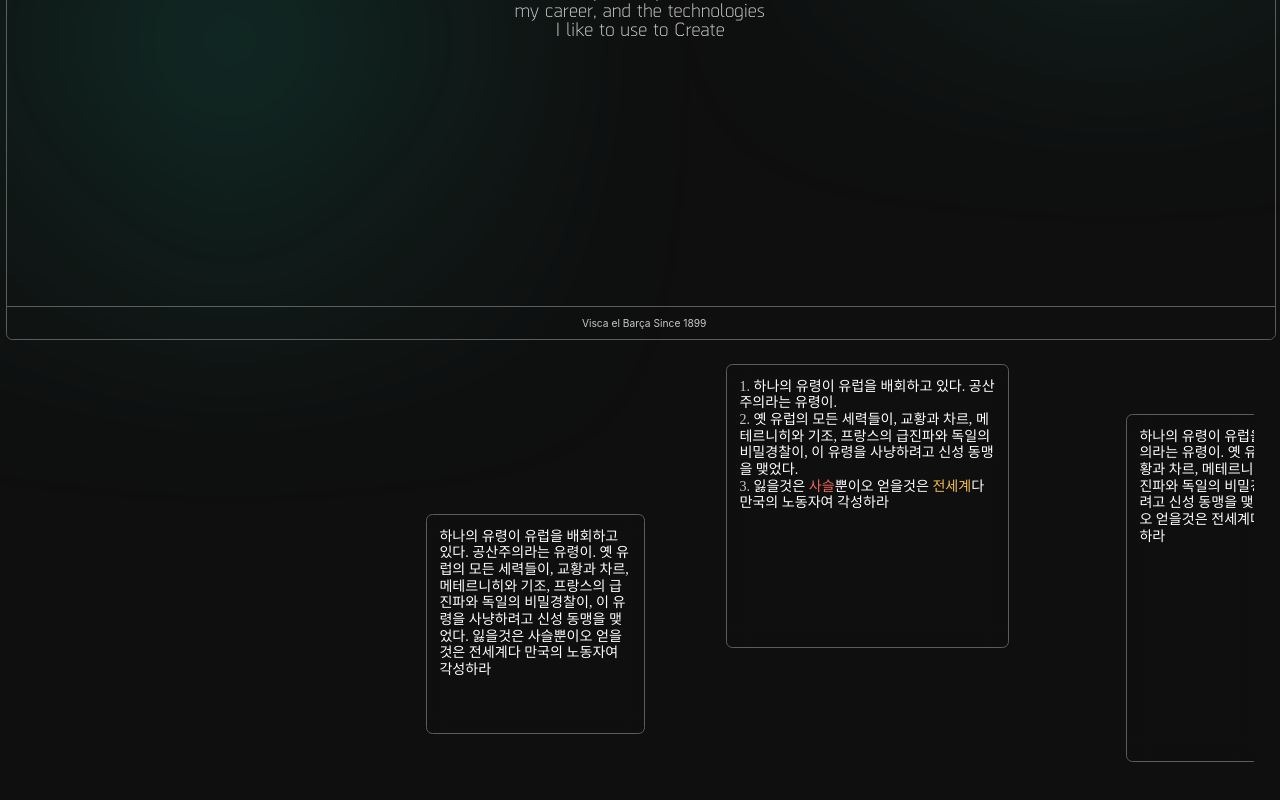
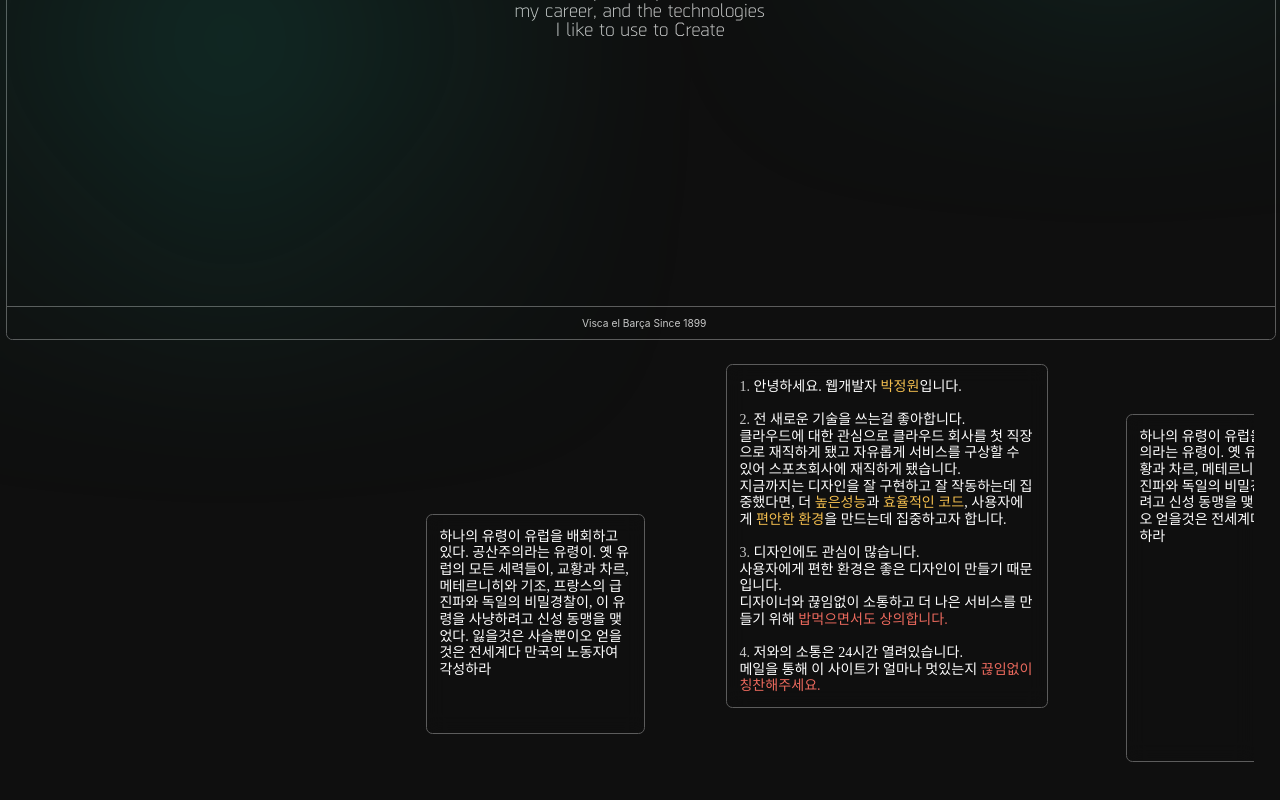
Before and after one commit to ahg0525/portfolio, a React (Vite) app: page /about in a window 1280 px wide. Shown: the part 456-1256 px from the top of the page. Built offline with nearby package versions, Linux system fonts and the light colour scheme; a web font is replaced by a local one.

Commit message:
description add

```diff
--- a/src/components/about/Intro2.tsx
+++ b/src/components/about/Intro2.tsx
@@ -3,7 +3,15 @@ import styled from 'styled-components';
 import { color } from '../../common/colors';
 
 const Intro2 = () => {
-  const ABOUT_STRING = `하나의 유령이 유럽을 배회하고 있다. 공산주의라는 유령이. 옛 유럽의 모든 세력들이, 교황과 차르, 메테르니히와 기조, 프랑스의 급진파와 독일의 비밀경찰이, 이 유령을 사냥하려고 신성 동맹을 맺었다. 잃을것은 사슬뿐이오 얻을것은 전세계다 만국의 노동자여 각성하라`
+  const ABOUT_STRING_1 = `하나의 유령이 유럽을 배회하고 있다. 공산주의라는 유령이. 옛 유럽의 모든 세력들이, 교황과 차르, 메테르니히와 기조, 프랑스의 급진파와 독일의 비밀경찰이, 이 유령을 사냥하려고 신성 동맹을 맺었다. 잃을것은 사슬뿐이오 얻을것은 전세계다 만국의 노동자여 각성하라`
+  const ABOUT_STRING = `
+  새로운 기술을 쓰는걸 좋아합니다.
+  클라우드에 대한 관심으로 클라우드 회사를 첫 직장으로 재직하게 됐고 자유롭게 서비스를 구상할 수 있어 스포츠회사에 재직하게 됐습니다.
+  지금까지는 디자인을 잘 구현하고 잘 작동하는데 집중했다면, 더 높은성능과 효율적인 코드, 사용자에게 편안한 환경을 만드는데 집중하고자 합니다.
+  디자인에도 관심이 많습니다. 사용자에게 편한 환경은 좋은 디자인이 만들기 때문입니다.
+  디자이너와 끊임없이 소통하고 더 나은 서비스를 만들기 위해 밥먹으면서도 상의합니다.
+  저와의 소통은 24시간 열려있습니다.
+  메일을 통해 이 사이트가 얼마나 멋있는지 끊임없이 칭찬해주세요.`
 
   const [positions, setPositions] = useState([
     { x: 1100, y: 70 },
@@ -30,9 +38,8 @@ const Intro2 = () => {
       let newX = clientX - dragStart.x;
       let newY = clientY - dragStart.y;
 
-      // 여기서 각 박스의 크기에 따라 최대 위치를 조정해야 합니다
-      const maxX = containerRect.width - 150; // 가장 큰 박스의 너비
-      const maxY = containerRect.height - 150; // 가장 큰 박스의 높이
+      const maxX = containerRect.width - 150;
+      const maxY = containerRect.height - 150;
 
       newX = Math.max(0, Math.min(newX, maxX));
       newY = Math.max(0, Math.min(newY, maxY));
@@ -77,19 +84,25 @@ const Intro2 = () => {
         style={{ transform: `translate(${positions[0].x}px, ${positions[0].y}px)` }}
         onMouseDown={(e) => handleMouseDown(e, 0)}
       >
-        {ABOUT_STRING}
+        {ABOUT_STRING_1}
       </DraggableBox1>
       <DraggableBox2
         style={{ transform: `translate(${positions[1].x}px, ${positions[1].y}px)` }}
         onMouseDown={(e) => handleMouseDown(e, 1)}
       >
-        {ABOUT_STRING}
+        {ABOUT_STRING_1}
       </DraggableBox2>
       <DraggableBox3
         style={{ transform: `translate(${positions[2].x}px, ${positions[2].y}px)` }}
         onMouseDown={(e) => handleMouseDown(e, 2)}
       >
-        <span className='grey'>1. </span>하나의 유령이 유럽을 배회하고 있다. 공산주의라는 유령이. <br/><span className='grey'>2. </span>옛 유럽의 모든 세력들이, 교황과 차르, 메테르니히와 기조, 프랑스의 급진파와 독일의 비밀경찰이, 이 유령을 사냥하려고 신성 동맹을 맺었다. <br/><span className='grey'>3. </span>잃을것은 <span className='red'>사슬</span>뿐이오 얻을것은 <span className='yellow'>전세계</span>다 만국의 노동자여 각성하라
+        <span className='grey'>1. </span>안녕하세요. 웹개발자 <span className='yellow'>박정원</span>입니다. <br/><br/>
+        <span className='grey'>2. </span>전 새로운 기술을 쓰는걸 좋아합니다. <br/>
+        클라우드에 대한 관심으로 클라우드 회사를 첫 직장으로 재직하게 됐고 자유롭게 서비스를 구상할 수 있어 스포츠회사에 재직하게 됐습니다. <br/>지금까지는 디자인을 잘 구현하고 잘 작동하는데 집중했다면, 더 <span className='yellow'>높은성능</span>과 <span className='yellow'>효율적인 코드</span>, 사용자에게 <span className='yellow'>편안한 환경</span>을 만드는데 집중하고자 합니다.<br/> <br/>
+        <span className='grey'>3. </span>디자인에도 관심이 많습니다. <br/>사용자에게 편한 환경은 좋은 디자인이 만들기 때문입니다. <br/>
+        디자이너와 끊임없이 소통하고 더 나은 서비스를 만들기 위해 <span className='red'>밥먹으면서도 상의합니다.</span> <br/><br/>
+        <span className='grey'>4. </span>저와의 소통은 24시간 열려있습니다. <br/>
+        메일을 통해 이 사이트가 얼마나 멋있는지 <span className='red'>끊임없이 칭찬해주세요.</span>
       </DraggableBox3>
     </Container>
   )
@@ -143,6 +156,6 @@ const DraggableBox2 = styled(DraggableBoxBase)`
 `;
 
 const DraggableBox3 = styled(DraggableBoxBase)`
-  width: 20vw;
-  height: 20vw;
+  width: 23vw;
+  height: max-content;
 `;
```
